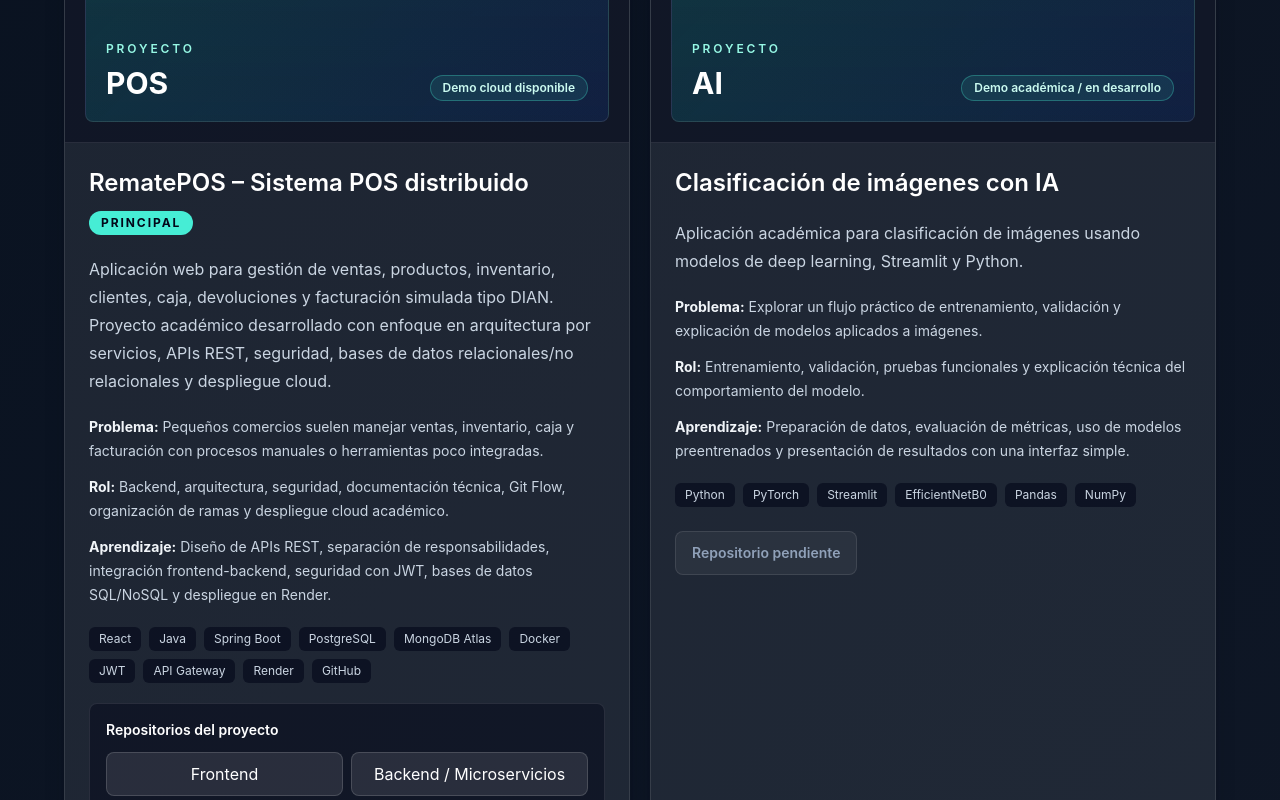
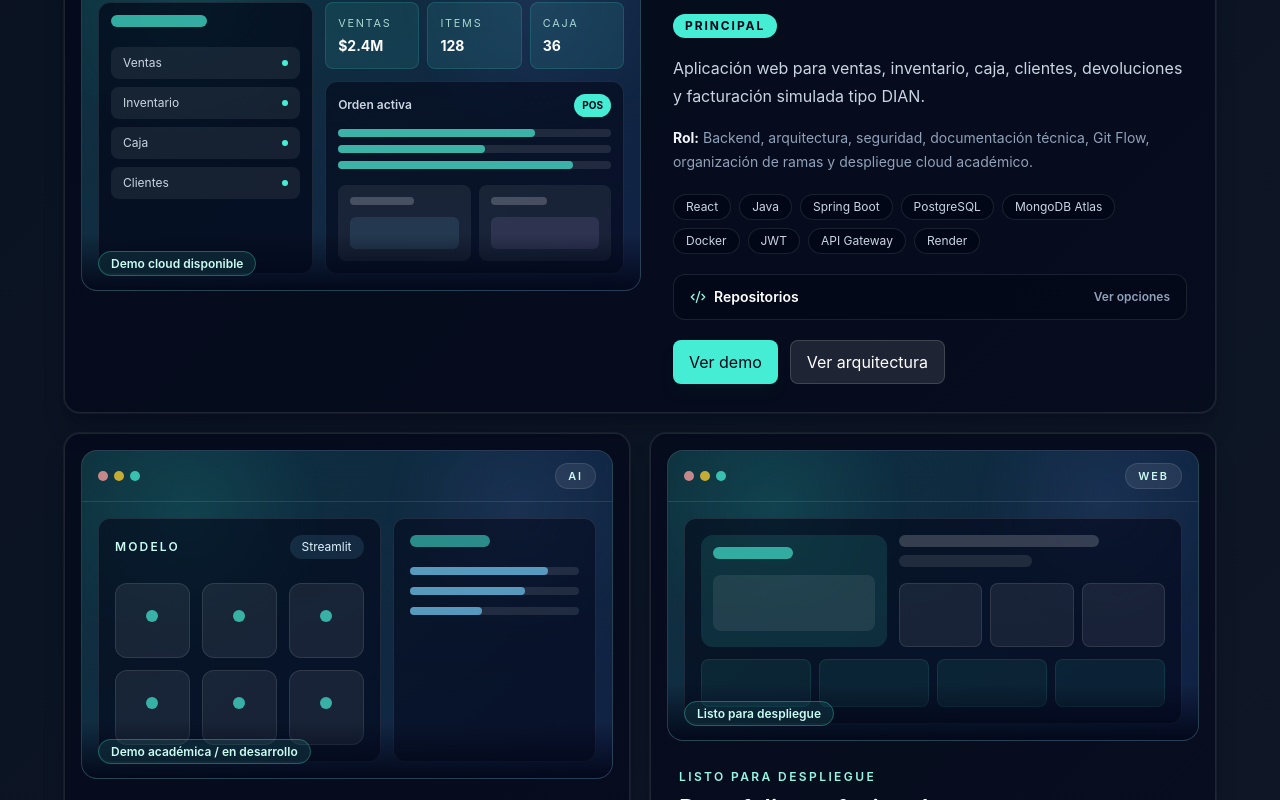
Before and after one commit to pilo77/carlos-villamil-portfolio, a React (Vite) app: page / in a window 1280 px wide. Shown: the part 980-1780 px from the top of the page. Built offline with nearby package versions, Linux system fonts and the light colour scheme.

Commit message:
style(projects): add interactive project preview cards

```diff
--- a/src/components/sections/Projects.tsx
+++ b/src/components/sections/Projects.tsx
@@ -4,11 +4,7 @@ import { ProjectCard } from './projects/ProjectCard'
 
 export function Projects() {
   return (
-    <Section
-      id="proyectos"
-      eyebrow="Evidencia"
-      title="Proyectos con rol, alcance, enlaces y estado real"
-    >
+    <Section id="proyectos" eyebrow="Evidencia" title="Proyectos destacados con evidencia real">
       <div className="grid gap-5 lg:grid-cols-2">
         {projects.map((project, index) => (
           <ProjectCard index={index} key={project.name} project={project} />
--- a/src/components/sections/projects/ProjectCard.tsx
+++ b/src/components/sections/projects/ProjectCard.tsx
@@ -9,43 +9,67 @@ interface ProjectCardProps {
   index: number
 }
 
+const compactedFeaturedLabels = new Set(['Ver código', 'Documentación'])
+
 export function ProjectCard({ project, index }: ProjectCardProps) {
+  const visibleLinks = project.featured
+    ? project.links.filter((link) => !compactedFeaturedLabels.has(link.label))
+    : project.links
+  const overlayLinks = visibleLinks.filter((link) => link.href).slice(0, project.featured ? 2 : 1)
+
   return (
     <motion.article
-      className="group overflow-hidden rounded-xl border border-white/10 bg-white/8 shadow-xl shadow-slate-950/20 transition hover:border-teal-300/35 hover:bg-white/10"
+      className={`group overflow-hidden rounded-2xl border border-white/10 bg-slate-950/48 p-3 shadow-xl shadow-slate-950/25 ring-1 ring-white/5 transition hover:border-teal-300/35 hover:bg-white/8 sm:p-4 ${
+        project.featured ? 'lg:col-span-2' : ''
+      }`}
       initial={{ opacity: 0, y: 22 }}
       transition={{ duration: 0.45, delay: index * 0.06, ease: 'easeOut' }}
       viewport={{ once: true, amount: 0.2 }}
       whileHover={{ y: -6 }}
       whileInView={{ opacity: 1, y: 0 }}
     >
-      <ProjectMockup label={project.mockupLabel} status={project.status} />
+      <div className={project.featured ? 'grid gap-5 lg:grid-cols-[1.02fr_0.98fr]' : 'grid gap-4'}>
+        <div className="relative">
+          <ProjectMockup project={project} />
+          <div className="absolute inset-0 hidden items-end rounded-2xl bg-gradient-to-t from-slate-950/94 via-slate-950/46 to-transparent p-5 opacity-0 transition duration-300 group-hover:opacity-100 md:flex">
+            <div>
+              <p className="text-lg font-semibold text-white">{project.name}</p>
+              <p className="mt-2 max-w-xl text-sm leading-6 text-slate-300">{project.status}</p>
+              <div className="mt-4 flex flex-wrap gap-2">
+                {overlayLinks.map((link, linkIndex) => (
+                  <ActionButton
+                    key={link.label}
+                    {...link}
+                    variant={linkIndex === 0 ? 'primary' : 'secondary'}
+                  />
+                ))}
+              </div>
+            </div>
+          </div>
+        </div>
 
-      <div className="p-6">
+        <div className="p-2 sm:p-3">
           <div className="flex flex-wrap items-start justify-between gap-3">
-          <h3 className="text-2xl font-semibold text-white">{project.name}</h3>
+            <div>
+              <p className="text-xs font-semibold uppercase tracking-[0.2em] text-teal-200">
+                {project.status}
+              </p>
+              <h3 className="mt-2 text-2xl font-semibold text-white">{project.name}</h3>
+            </div>
             {project.featured ? (
               <span className="rounded-full bg-teal-300 px-3 py-1 text-xs font-bold uppercase tracking-[0.16em] text-slate-950">
                 Principal
               </span>
             ) : null}
           </div>
-        <p className="mt-5 leading-7 text-slate-300">{project.description}</p>
-        <div className="mt-5 space-y-3 text-sm leading-6 text-slate-300">
-          <p>
-            <strong className="text-slate-100">Problema:</strong> {project.problem}
-          </p>
-          <p>
+          <p className="mt-4 leading-7 text-slate-300">{project.summary ?? project.description}</p>
+          <p className="mt-4 text-sm leading-6 text-slate-400">
             <strong className="text-slate-100">Rol:</strong> {project.role}
           </p>
-          <p>
-            <strong className="text-slate-100">Aprendizaje:</strong> {project.learning}
-          </p>
-        </div>
           <div className="mt-5 flex flex-wrap gap-2">
-          {project.technologies.map((tech) => (
+            {project.technologies.slice(0, project.featured ? 9 : 6).map((tech) => (
               <span
-              className="rounded-md bg-slate-950/60 px-2.5 py-1 text-xs text-slate-300"
+                className="rounded-full border border-white/10 bg-slate-950/70 px-3 py-1 text-xs text-slate-300"
                 key={tech}
               >
                 {tech}
@@ -55,8 +79,8 @@ export function ProjectCard({ project, index }: ProjectCardProps) {
 
           {project.repoLinks ? <RepositoryLinks repositories={project.repoLinks} /> : null}
 
-        <div className="mt-6 flex flex-wrap gap-3">
-          {project.links.map((link, linkIndex) => (
+          <div className="mt-5 flex flex-wrap gap-3">
+            {visibleLinks.map((link, linkIndex) => (
               <ActionButton
                 key={link.label}
                 {...link}
@@ -65,6 +89,7 @@ export function ProjectCard({ project, index }: ProjectCardProps) {
             ))}
           </div>
         </div>
+      </div>
     </motion.article>
   )
 }
--- a/src/components/sections/projects/ProjectMockup.tsx
+++ b/src/components/sections/projects/ProjectMockup.tsx
@@ -1,20 +1,184 @@
+import type { Project } from '../../../types'
+
 interface ProjectMockupProps {
-  label: string
-  status: string
+  project: Project
 }
 
-export function ProjectMockup({ label, status }: ProjectMockupProps) {
+function WindowChrome({ label }: { label: string }) {
   return (
-    <div className="border-b border-white/10 bg-slate-950/45 p-5">
-      <div className="flex min-h-36 items-end justify-between rounded-lg border border-white/10 bg-[linear-gradient(135deg,rgba(20,184,166,0.18),rgba(37,99,235,0.12)),linear-gradient(180deg,rgba(15,23,42,0.82),rgba(15,23,42,0.95))] p-5">
-        <div>
-          <p className="text-xs font-semibold uppercase tracking-[0.24em] text-teal-200">
-            Proyecto
-          </p>
-          <p className="mt-2 text-3xl font-bold text-white">{label}</p>
+    <div className="flex items-center justify-between border-b border-white/10 px-4 py-3">
+      <div className="flex gap-1.5">
+        <span className="size-2.5 rounded-full bg-red-300/75" />
+        <span className="size-2.5 rounded-full bg-amber-300/75" />
+        <span className="size-2.5 rounded-full bg-teal-300/75" />
+      </div>
+      <span className="rounded-full border border-white/10 bg-white/8 px-3 py-1 text-[0.68rem] font-semibold uppercase tracking-[0.18em] text-teal-100">
+        {label}
+      </span>
+    </div>
+  )
+}
+
+function PosMockup() {
+  return (
+    <div className="grid h-full gap-3 p-4 sm:grid-cols-[0.72fr_1fr]">
+      <aside className="rounded-xl border border-white/10 bg-slate-950/70 p-3">
+        <div className="h-3 w-24 rounded-full bg-teal-300/70" />
+        <div className="mt-5 grid gap-2">
+          {['Ventas', 'Inventario', 'Caja', 'Clientes'].map((item) => (
+            <div
+              className="flex items-center justify-between rounded-lg bg-white/7 px-3 py-2 text-xs text-slate-300"
+              key={item}
+            >
+              <span>{item}</span>
+              <span className="size-1.5 rounded-full bg-teal-300" />
+            </div>
+          ))}
         </div>
+      </aside>
+      <main className="grid gap-3">
+        <div className="grid grid-cols-3 gap-2">
+          {[
+            ['Ventas', '$2.4M'],
+            ['Items', '128'],
+            ['Caja', '36'],
+          ].map(([label, value]) => (
+            <div className="rounded-lg border border-teal-300/15 bg-teal-300/10 p-3" key={label}>
+              <div className="text-[0.68rem] uppercase tracking-[0.16em] text-teal-100/80">
+                {label}
+              </div>
+              <div className="mt-1 text-sm font-bold text-white">{value}</div>
+            </div>
+          ))}
+        </div>
+        <div className="rounded-xl border border-white/10 bg-slate-950/58 p-3">
+          <div className="mb-3 flex items-center justify-between">
+            <span className="text-xs font-semibold text-slate-300">Orden activa</span>
+            <span className="rounded-full bg-teal-300 px-2 py-1 text-[10px] font-bold text-slate-950">
+              POS
+            </span>
+          </div>
+          <div className="space-y-2">
+            {[72, 54, 86].map((width) => (
+              <div className="h-2 rounded-full bg-white/10" key={width}>
+                <div className="h-2 rounded-full bg-teal-300/70" style={{ width: `${width}%` }} />
+              </div>
+            ))}
+          </div>
+          <div className="mt-4 grid grid-cols-2 gap-2">
+            <div className="rounded-lg bg-white/7 p-3">
+              <div className="h-2 w-16 rounded-full bg-white/20" />
+              <div className="mt-3 h-8 rounded-md bg-sky-300/12" />
+            </div>
+            <div className="rounded-lg bg-white/7 p-3">
+              <div className="h-2 w-14 rounded-full bg-white/20" />
+              <div className="mt-3 h-8 rounded-md bg-violet-300/12" />
+            </div>
+          </div>
+        </div>
+      </main>
+    </div>
+  )
+}
+
+function AiMockup() {
+  return (
+    <div className="grid h-full gap-3 p-4 sm:grid-cols-[1fr_0.72fr]">
+      <div className="rounded-xl border border-white/10 bg-slate-950/60 p-4">
+        <div className="flex items-center justify-between">
+          <span className="text-xs font-semibold uppercase tracking-[0.18em] text-teal-100">
+            Modelo
+          </span>
+          <span className="rounded-full bg-sky-300/12 px-3 py-1 text-xs text-sky-100">
+            Streamlit
+          </span>
+        </div>
+        <div className="mt-6 grid grid-cols-3 gap-3">
+          {[1, 2, 3, 4, 5, 6].map((item) => (
+            <div className="aspect-square rounded-xl border border-white/10 bg-white/7" key={item}>
+              <div className="m-auto mt-[35%] size-3 rounded-full bg-teal-300/70" />
+            </div>
+          ))}
+        </div>
+      </div>
+      <div className="rounded-xl border border-white/10 bg-slate-950/55 p-4">
+        <div className="h-3 w-20 rounded-full bg-teal-300/55" />
+        <div className="mt-5 space-y-3">
+          {[82, 68, 43].map((width) => (
+            <div className="h-2 rounded-full bg-white/10" key={width}>
+              <div className="h-2 rounded-full bg-sky-300/65" style={{ width: `${width}%` }} />
+            </div>
+          ))}
+        </div>
+      </div>
+    </div>
+  )
+}
+
+function WebMockup() {
+  return (
+    <div className="h-full p-4">
+      <div className="grid h-full gap-3 rounded-xl border border-white/10 bg-slate-950/60 p-4">
+        <div className="grid grid-cols-[0.7fr_1fr] gap-3">
+          <div className="rounded-xl bg-teal-300/12 p-3">
+            <div className="h-3 w-20 rounded-full bg-teal-300/65" />
+            <div className="mt-4 h-14 rounded-lg bg-white/8" />
+          </div>
+          <div className="space-y-2">
+            <div className="h-3 w-3/4 rounded-full bg-white/18" />
+            <div className="h-3 w-1/2 rounded-full bg-white/10" />
+            <div className="mt-4 grid grid-cols-3 gap-2">
+              {[1, 2, 3].map((item) => (
+                <div className="h-16 rounded-lg border border-white/10 bg-white/7" key={item} />
+              ))}
+            </div>
+          </div>
+        </div>
+        <div className="grid grid-cols-4 gap-2">
+          {[1, 2, 3, 4].map((item) => (
+            <div className="h-12 rounded-lg border border-teal-300/10 bg-teal-300/8" key={item} />
+          ))}
+        </div>
+      </div>
+    </div>
+  )
+}
+
+function GenericMockup() {
+  return (
+    <div className="flex h-full flex-col justify-between p-5">
+      <div className="space-y-3">
+        <div className="h-3 w-3/4 rounded-full bg-teal-300/45" />
+        <div className="h-3 w-1/2 rounded-full bg-sky-300/30" />
+      </div>
+      <div className="grid grid-cols-3 gap-2 pt-3">
+        {[1, 2, 3].map((item) => (
+          <div className="h-20 rounded-xl border border-white/10 bg-white/7" key={item} />
+        ))}
+      </div>
+    </div>
+  )
+}
+
+export function ProjectMockup({ project }: ProjectMockupProps) {
+  const contentByLabel = {
+    AI: <AiMockup />,
+    POS: <PosMockup />,
+    WEB: <WebMockup />,
+  }
+
+  return (
+    <div className="relative min-h-[18rem] overflow-hidden rounded-2xl border border-white/10 bg-[linear-gradient(135deg,rgba(20,184,166,0.18),rgba(37,99,235,0.14)),linear-gradient(180deg,rgba(15,23,42,0.82),rgba(15,23,42,0.98))] transition duration-500 group-hover:scale-[1.015]">
+      <div className="absolute inset-0 opacity-55 [background-image:radial-gradient(circle_at_20%_20%,rgba(45,212,191,0.22),transparent_28%),radial-gradient(circle_at_82%_18%,rgba(129,140,248,0.18),transparent_26%)]" />
+      <div className="relative flex min-h-[18rem] flex-col">
+        <WindowChrome label={project.mockupLabel} />
+        <div className="flex-1">
+          {contentByLabel[project.mockupLabel as keyof typeof contentByLabel] ?? <GenericMockup />}
+        </div>
+      </div>
+      <div className="pointer-events-none absolute inset-x-0 bottom-0 bg-gradient-to-t from-slate-950/92 to-transparent p-4">
         <span className="rounded-full border border-teal-300/30 bg-teal-300/10 px-3 py-1 text-xs font-semibold text-teal-100">
-          {status}
+          {project.status}
         </span>
       </div>
     </div>
--- a/src/components/sections/projects/RepositoryLinks.tsx
+++ b/src/components/sections/projects/RepositoryLinks.tsx
@@ -1,5 +1,6 @@
+import { Code2 } from 'lucide-react'
 import type { RepositoryLink } from '../../../types'
-import { ActionButton } from '../../ui/ActionButton'
+import { getSafeAnchorProps } from '../../../utils/links'
 
 interface RepositoryLinksProps {
   repositories: RepositoryLink[]
@@ -7,30 +8,38 @@ interface RepositoryLinksProps {
 
 export function RepositoryLinks({ repositories }: RepositoryLinksProps) {
   return (
-    <div className="mt-5 rounded-lg border border-white/10 bg-slate-950/45 p-4">
-      <p className="text-sm font-semibold text-white">Repositorios del proyecto</p>
-      <div className="mt-3 grid gap-2 sm:grid-cols-2">
+    <details className="group/repos mt-5 rounded-xl border border-white/10 bg-slate-950/45">
+      <summary className="flex cursor-pointer list-none items-center justify-between gap-3 px-4 py-3 text-sm font-semibold text-white transition hover:text-teal-100">
+        <span className="inline-flex items-center gap-2">
+          <Code2 size={16} aria-hidden="true" className="text-teal-200" />
+          Repositorios
+        </span>
+        <span className="text-xs text-slate-400 group-open/repos:hidden">Ver opciones</span>
+        <span className="hidden text-xs text-slate-400 group-open/repos:inline">Cerrar</span>
+      </summary>
+      <div className="grid gap-2 border-t border-white/10 p-3 sm:grid-cols-2">
         {repositories.map((repo) =>
           repo.status === 'available' ? (
-            <ActionButton
+            <a
+              className="rounded-lg border border-white/10 bg-white/7 px-3 py-2 text-sm font-semibold text-slate-200 transition hover:border-teal-300/45 hover:bg-teal-300/10 hover:text-teal-100"
               href={repo.url}
               key={repo.label}
-              label={repo.label}
-              newTab
-              variant="secondary"
-            />
+              {...getSafeAnchorProps(repo.url, true)}
+            >
+              {repo.label}
+            </a>
           ) : (
             <span
               aria-disabled="true"
-              className="rounded-md border border-white/10 bg-white/5 px-3 py-2 text-sm text-slate-400"
+              className="rounded-lg border border-white/10 bg-white/5 px-3 py-2 text-sm text-slate-500"
               key={repo.label}
               title={repo.note}
             >
-              {repo.label}: Repositorio pendiente
+              {repo.label}: pendiente
             </span>
           ),
         )}
       </div>
-    </div>
+    </details>
   )
 }
--- a/src/data/projects.ts
+++ b/src/data/projects.ts
@@ -30,6 +30,8 @@ export const projects: Project[] = [
     featured: true,
     status: 'Demo cloud disponible',
     mockupLabel: 'POS',
+    summary:
+      'Aplicación web para ventas, inventario, caja, clientes, devoluciones y facturación simulada tipo DIAN.',
     description:
       'Aplicación web para gestión de ventas, productos, inventario, clientes, caja, devoluciones y facturación simulada tipo DIAN. Proyecto académico desarrollado con enfoque en arquitectura por servicios, APIs REST, seguridad, bases de datos relacionales/no relacionales y despliegue cloud.',
     problem:
@@ -69,6 +71,11 @@ export const projects: Project[] = [
     ],
     repoLinks: [
       {
+        label: 'Repo principal',
+        status: 'available',
+        url: 'https://github.com/RematePos/RematePos',
+      },
+      {
         label: 'Frontend',
         status: 'available',
         url: 'https://github.com/RematePos/RematePos-Frontend',
@@ -94,6 +101,8 @@ export const projects: Project[] = [
     name: 'Clasificación de imágenes con IA',
     status: 'Demo académica / en desarrollo',
     mockupLabel: 'AI',
+    summary:
+      'Demo académica de clasificación de imágenes con Python, deep learning y una interfaz de presentación simple.',
     description:
       'Aplicación académica para clasificación de imágenes usando modelos de deep learning, Streamlit y Python.',
     problem:
@@ -114,6 +123,8 @@ export const projects: Project[] = [
     name: 'Portafolio profesional',
     status: 'Listo para despliegue',
     mockupLabel: 'WEB',
+    summary:
+      'Sitio personal para presentar perfil profesional, proyectos, habilidades, CV y enlaces de contacto.',
     description:
       'Sitio web personal para centralizar perfil profesional, proyectos, certificaciones, habilidades y enlaces de contacto.',
     problem:
```
Lines whose indentation alone changed are shown as unchanged.
